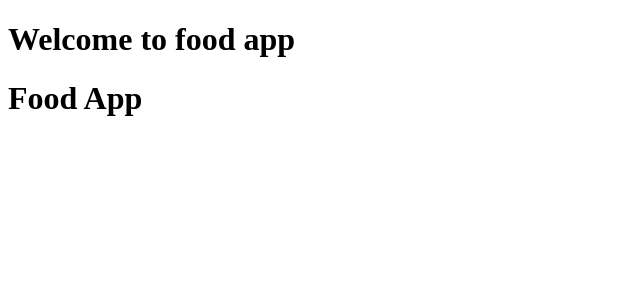
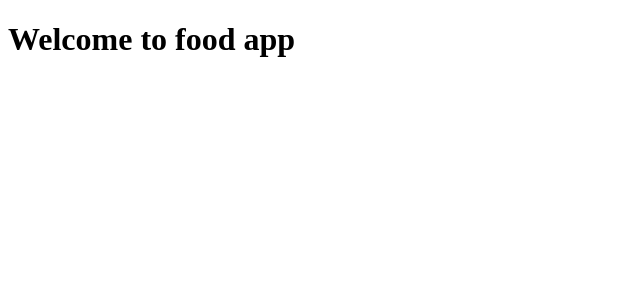
Before and after one commit to ruthika28/Food-App, an Angular app: page / in a window 1280 px wide. Shown: the top 300 px of the page, without its empty margins (0-640 px from the left). Built offline with nearby package versions, Linux system fonts and the light colour scheme.

Commit message:
deleted a line

```diff
--- a/src/app/app.component.html
+++ b/src/app/app.component.html
@@ -1,2 +1 @@
 <h1>Welcome to food app</h1>
-<h1>Food App</h1>
```
